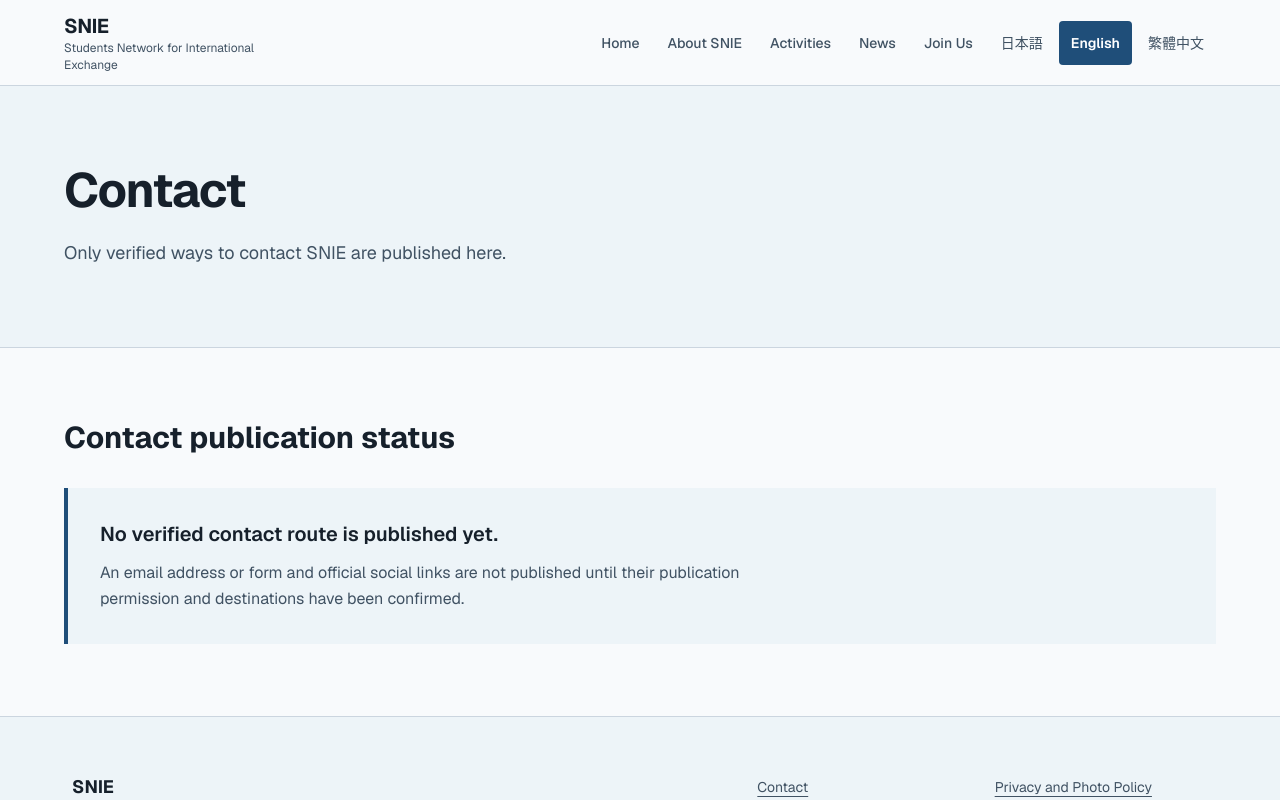
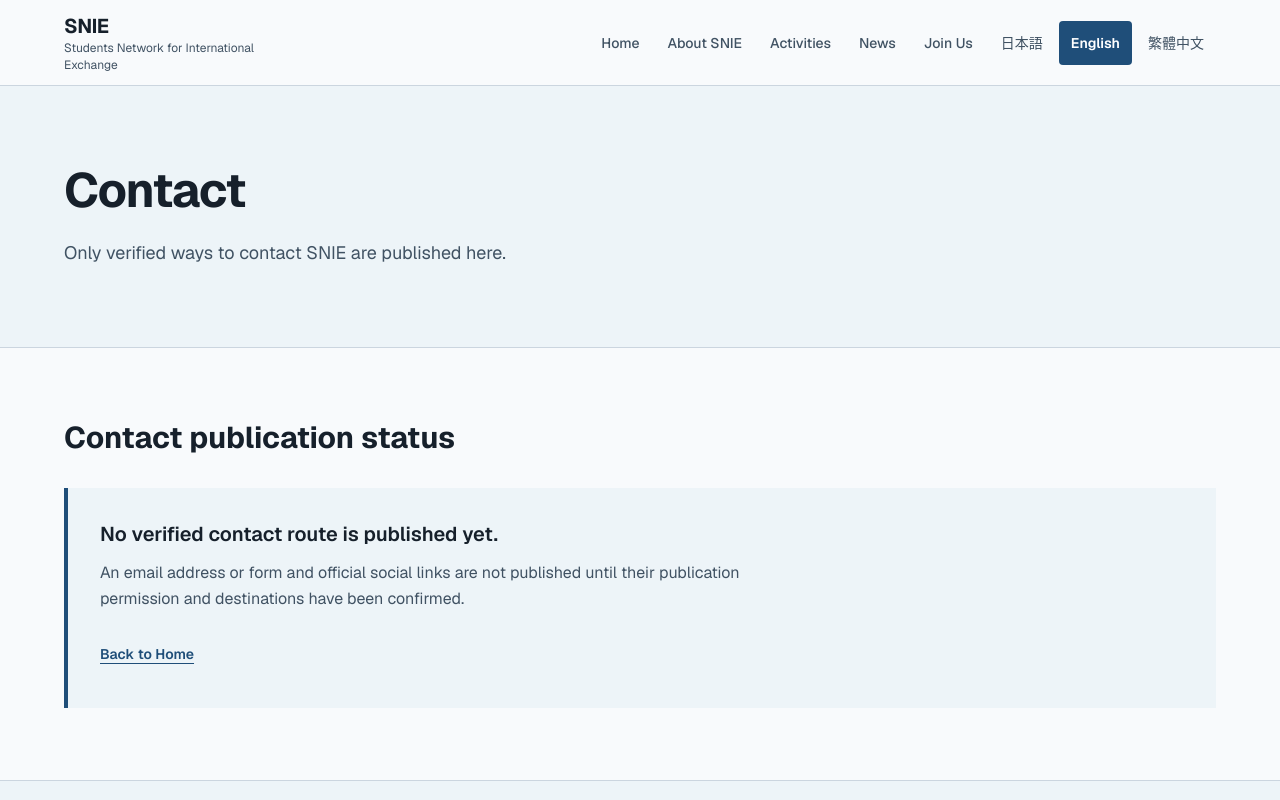
Before and after one commit to nurockplayer/snie-portal, a Next.js app: page /en/contact in a window 1280 px wide. Shown: the top 800 px of the page. Built offline with nearby package versions, Linux system fonts and the light colour scheme.

Commit message:
fix: add contact empty-state exit link

```diff
--- a/src/app/(site)/[locale]/contact/page.tsx
+++ b/src/app/(site)/[locale]/contact/page.tsx
@@ -7,13 +7,17 @@ export default async function ContactPage({
 }: {
   params: Promise<{ locale: string }>
 }) {
-  const { dict } = await getLocaleDictionary((await params).locale)
+  const { locale, dict } = await getLocaleDictionary((await params).locale)
 
   return (
     <>
       <StaticPageFrame title={dict.nav.contact} intro={dict.pages.contact.intro} />
       <ContentSection id="contact-status" title={dict.pages.contact.statusTitle}>
-        <EmptyState title={dict.pages.contact.emptyTitle} body={dict.pages.contact.emptyBody} />
+        <EmptyState
+          title={dict.pages.contact.emptyTitle}
+          body={dict.pages.contact.emptyBody}
+          link={{ href: `/${locale}`, label: dict.pages.homeLink }}
+        />
       </ContentSection>
     </>
   )
```
